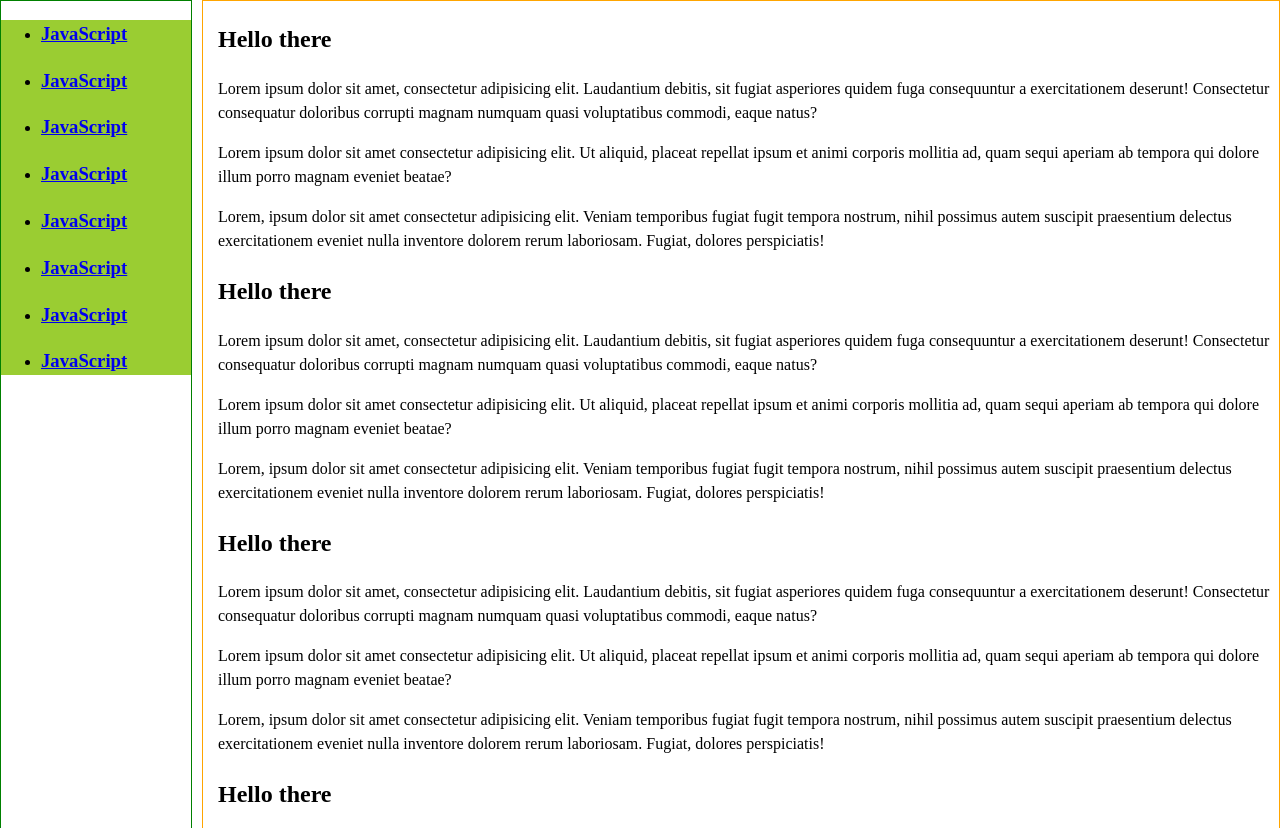
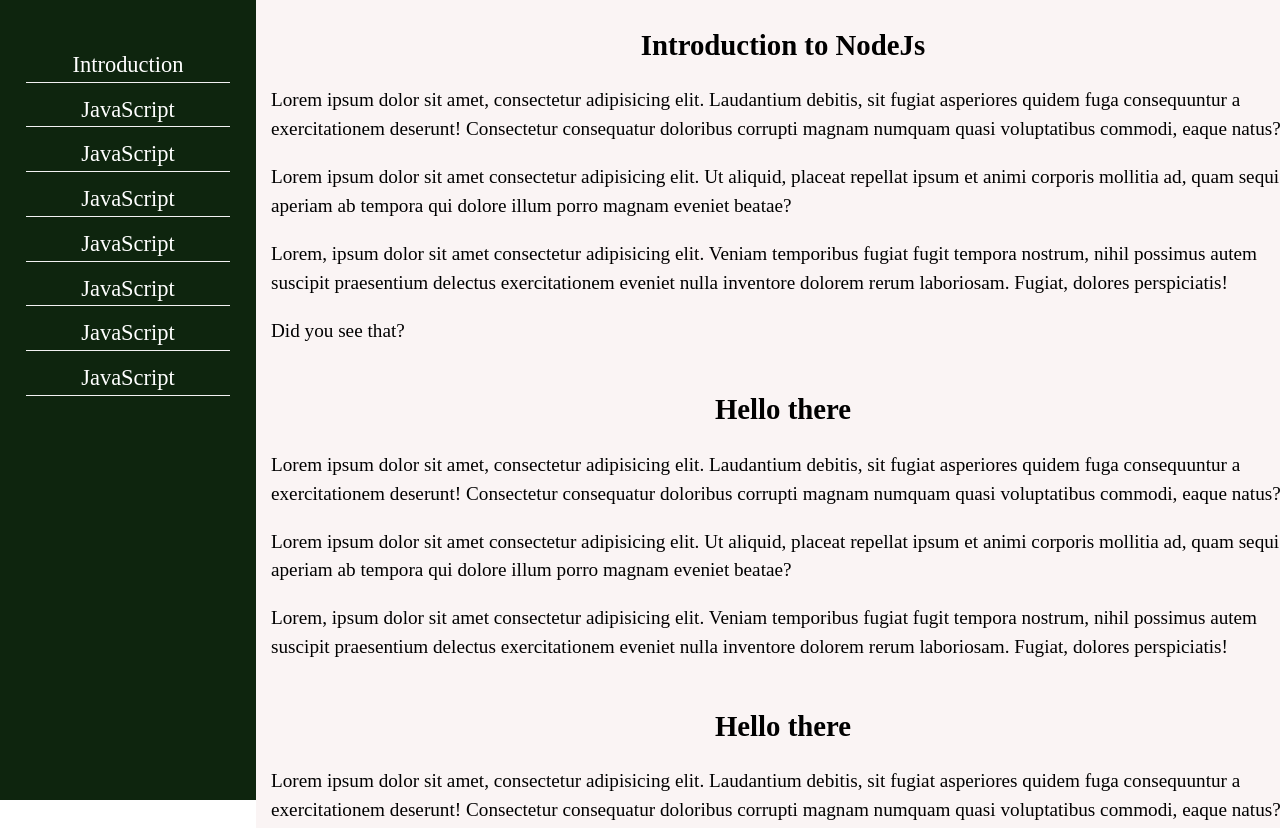
Before and after one commit to Hoxtygen/Technical-Documentation, a plain HTML site: page index.html in a window 1280 px wide. Shown: the top 828 px of the page. Drawn offline with Linux system fonts and the light colour scheme.

Commit message:
Added background color sidebar and main content

```diff
--- a/assets/css/style.css
+++ b/assets/css/style.css
@@ -1,10 +1,21 @@
 body        {
     margin: 0;
     padding: 0;
-    font-size: 1rem;
+    font-size: 1.2rem;
     line-height: 1.5;
     font-weight: 400;
     font-family: "EB Garamond";
+    color: black;
+}
+
+a       {
+    text-decoration: none;
+    color: hsl(300, 42%, 100%);
+}
+
+ul      {
+    padding: 0;
+    margin: 0;
 }
 
 .container      {
@@ -17,21 +28,59 @@
 
 #wrapper       {
     display: grid;
-    grid-template-columns: 15% auto;
+    grid-template-columns: 20% auto;
     grid-template-rows: auto;
-    grid-gap: 10px;
 }
 
 aside       {
     grid-column: 1 / 2;
-    border: 1px solid green;
+    background-color: hsl(120, 45%, 10%);
+    height: 100%;
+    color: hsl(360, 100%, 100%);
+    position: fixed;
+    width: 16%;
+    text-align: center;
+    padding-right: 2%;
+    padding-left: 2%;
+}
+
+  nav         {
+    padding-top: 3rem;
 }
 
 main        {
     grid-column: 2 / 3;
-    border: 1px solid orange;
 }
 
-.sidebar        {
-    background-color: yellowgreen;
+.main-content       {
+    display: flex;
+    flex-direction: column;
+    align-items: center;
+    justify-content: center;
 }
+
+.main-content h2        {
+    margin-bottom: 0;
+}
+
+.nav-container      {
+    list-style: none;
+}
+
+ .nav-link {
+    margin: 0;
+}
+
+.nav-item .nav-link h3      {
+    font-weight: 400;
+    margin-bottom: 10px;
+    border-bottom: 1px solid hsl(0, 0%, 95%);
+}
+
+.nav-container h3       {
+    margin: 0;
+}
+
+#main-doc       {
+    background: hsl(0, 40%, 97%);
+}
--- a/index.html
+++ b/index.html
@@ -12,24 +12,24 @@
         <aside>
             <nav>
                 <div class="sidebar">
-                    <ul>
-                        <li><a href="#"><h3>JavaScript</h3></a></li>
-                        <li><a href="#"><h3>JavaScript</h3></a></li>
-                        <li><a href="#"><h3>JavaScript</h3></a></li>
-                        <li><a href="#"><h3>JavaScript</h3></a></li>
-                        <li><a href="#"><h3>JavaScript</h3></a></li>
-                        <li><a href="#"><h3>JavaScript</h3></a></li>
-                        <li><a href="#"><h3>JavaScript</h3></a></li>
-                        <li><a href="#"><h3>JavaScript</h3></a></li>
+                    <ul class="nav-container">
+                        <li class="nav-item"><a class="nav-link" href="#Introduction_to_NodeJs"><h3>Introduction</h3></a></li>
+                        <li class="nav-item"><a class="nav-link" href="#"><h3>JavaScript</h3></a></li>
+                        <li class="nav-item"><a class="nav-link" href="#"><h3>JavaScript</h3></a></li>
+                        <li class="nav-item"><a class="nav-link" href="#"><h3>JavaScript</h3></a></li>
+                        <li class="nav-item"><a class="nav-link" href="#"><h3>JavaScript</h3></a></li>
+                        <li class="nav-item"><a class="nav-link" href="#"><h3>JavaScript</h3></a></li>
+                        <li class="nav-item"><a class="nav-link" href="#"><h3>JavaScript</h3></a></li>
+                        <li class="nav-item"><a class="nav-link" href="#"><h3>JavaScript</h3></a></li>
                     </ul>
                 </div>
             </nav>
         </aside>
 
         <main id="main-doc">
-           <section class="main-section" id="any">
-               <div class="container">
-                    <h2>Hello there</h2>
+           <section class="main-section" id="Introduction_to_NodeJs">
+               <div class="container main-content">
+                    <h2>Introduction to NodeJs</h2>
                    <article>
                        <p>Lorem ipsum dolor sit amet, consectetur adipisicing elit. Laudantium debitis, sit
                            fugiat asperiores quidem fuga consequuntur a exercitationem deserunt! Consectetur
@@ -43,11 +43,12 @@
                            fugit tempora nostrum, nihil possimus autem suscipit praesentium delectus exercitationem
                             eveniet nulla inventore dolorem rerum laboriosam. Fugiat, dolores perspiciatis!
                         </p>
+                        <p>Did you see that?</p>
                    </article>
                </div>
            </section>
            <section class="main-section" id="any">
-               <div class="container">
+               <div class="container main-content">
                    <h2>Hello there</h2>
                    <article>
                         <p>Lorem ipsum dolor sit amet, consectetur adipisicing elit. Laudantium debitis, sit
@@ -66,7 +67,7 @@
                </div>
            </section>
            <section class="main-section" id="any">
-               <div class="container">
+               <div class="container main-content">
                    <h2>Hello there</h2>
                    <article>
                         <p>Lorem ipsum dolor sit amet, consectetur adipisicing elit. Laudantium debitis, sit
@@ -85,7 +86,7 @@
                </div>
            </section>
            <section class="main-section" id="any">
-               <div class="container">
+               <div class="container main-content">
                    <h2>Hello there</h2>
                    <article>
                         <p>Lorem ipsum dolor sit amet, consectetur adipisicing elit. Laudantium debitis, sit
@@ -104,7 +105,7 @@
                </div>
            </section>
            <section class="main-section" id="any">
-               <div class="container">
+               <div class="container main-content">
                    <h2>Hello there</h2>
                    <article>
                         <p>Lorem ipsum dolor sit amet, consectetur adipisicing elit. Laudantium debitis, sit
@@ -123,7 +124,7 @@
                </div>
            </section>
            <section class="main-section" id="any">
-               <div class="container">
+               <div class="container main-content">
                    <h2>Hello there</h2>
                    <article>
                         <p>Lorem ipsum dolor sit amet, consectetur adipisicing elit. Laudantium debitis, sit
@@ -142,7 +143,7 @@
                </div>
            </section>
            <section class="main-section" id="any">
-               <div class="container">
+               <div class="container main-content">
                    <h2>Hello there</h2>
                    <article>
                         <p>Lorem ipsum dolor sit amet, consectetur adipisicing elit. Laudantium debitis, sit
@@ -161,7 +162,7 @@
                </div>
            </section>
            <section class="main-section" id="any">
-               <div class="container">
+               <div class="container main-content">
                    <h2>Hello there</h2>
                    <article>
                         <p>Lorem ipsum dolor sit amet, consectetur adipisicing elit. Laudantium debitis, sit
```
